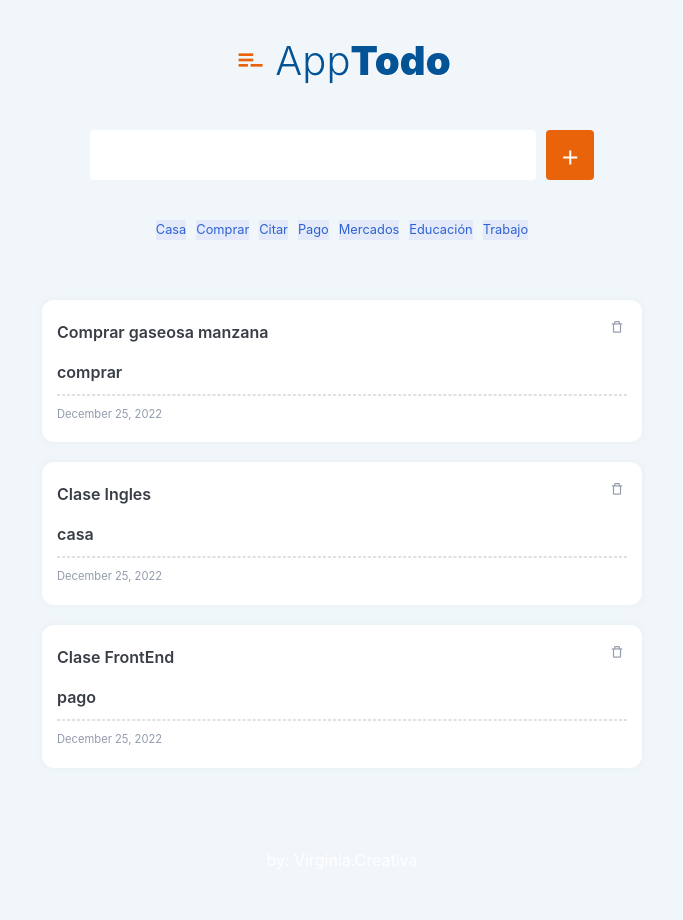
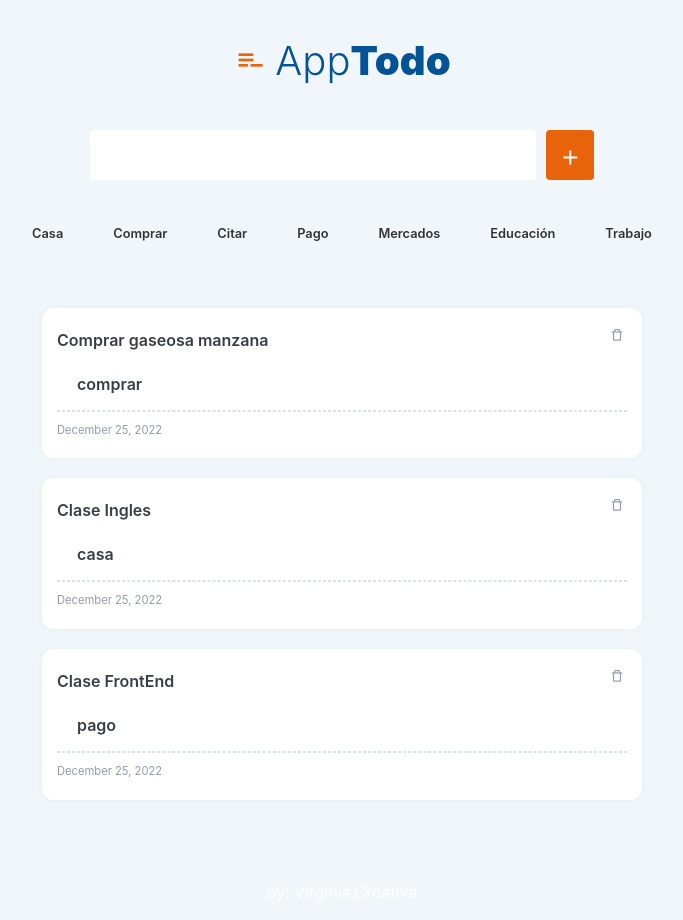
Before and after one commit to VirginiaCreativa/TodoApp, a React (Vite) app: page / in a window 1280 px wide. Shown: the whole page, without its empty margins (298-981 px from the left). Before the commit the page ends 888 px from the top, so only its background shows below. Built offline with nearby package versions, Linux system fonts and the light colour scheme.

Commit message:
Tag part 6

```diff
--- a/src/components/atoms/Tag.jsx
+++ b/src/components/atoms/Tag.jsx
@@ -2,9 +2,12 @@ import styled from 'styled-components';
 
 const BoxTag = styled.div`
   background-color: ${({ bg }) => bg};
+  border-radius: 40px;
   color: ${({ color }) => color};
   font-size: 0.8rem;
+  padding: 4px 20px;
   p {
+    font-weight: 600;
     margin-bottom: 0;
   }
 `;
--- a/src/components/molecules/TodoSelections.jsx
+++ b/src/components/molecules/TodoSelections.jsx
@@ -3,7 +3,7 @@ import styled from 'styled-components';
 
 import texts from '../../config/text.json';
 import Tag from '../atoms/Tag';
-import { casa } from './tags_colors';
+import tagsColors from './tags_colors';
 
 const Selections = texts.selections;
 
@@ -14,18 +14,15 @@ const BoxSelections = styled.div`
   padding: 40px 0;
 `;
 
-console.log(casa);
-const TodoSelections = () => (
-  <BoxSelections>
-    {Object.keys(Selections).map((item, index) => (
-      <Tag
-        key={index}
-        text={Selections[item]}
-        bg={casa.background}
-        color={casa.color}
-      />
-    ))}
-  </BoxSelections>
-);
+const TodoSelections = () => {
+  console.log(tagsColors);
+  return (
+    <BoxSelections>
+      {Object.keys(Selections).map((item, index) => (
+        <Tag key={index} text={Selections[item]} />
+      ))}
+    </BoxSelections>
+  );
+};
 
 export default TodoSelections;
--- a/src/components/molecules/tags_colors.js
+++ b/src/components/molecules/tags_colors.js
@@ -1,38 +1,34 @@
 import variable from '../../styles/variable';
 
-const casa = {
-  background: variable.tag_bg_1,
-  color: variable.tag_col_1,
+const tagsColors = {
+  casa: {
+    background: variable.tag_bg_1,
+    color: variable.tag_col_1,
+  },
+  comprar: {
+    background: variable.tag_bg_2,
+    color: variable.tag_col_2,
+  },
+  citar: {
+    background: variable.tag_bg_3,
+    color: variable.tag_col_3,
+  },
+  pago: {
+    background: variable.tag_bg_4,
+    color: variable.tag_col_4,
+  },
+  mercados: {
+    background: variable.tag_bg_5,
+    color: variable.tag_col_5,
+  },
+  educacion: {
+    background: variable.tag_bg_6,
+    color: variable.tag_col_6,
+  },
+  trabajo: {
+    background: variable.tag_bg_7,
+    color: variable.tag_col_7,
+  },
 };
 
-const comprar = {
-  background: variable.tag_bg_2,
-  color: variable.tag_col_2,
-};
-
-const citar = {
-  background: variable.tag_bg_3,
-  color: variable.tag_col_3,
-};
-
-const pago = {
-  background: variable.tag_bg_4,
-  color: variable.tag_col_4,
-};
-
-const mercados = {
-  background: variable.tag_bg_5,
-  color: variable.tag_col_5,
-};
-
-const educacion = {
-  background: variable.tag_bg_6,
-  color: variable.tag_col_6,
-};
-
-const trabajo = {
-  background: variable.tag_bg_7,
-  color: variable.tag_col_7,
-};
-
-export { casa, comprar, citar, pago, mercados, educacion };
+export default tagsColors;
```
